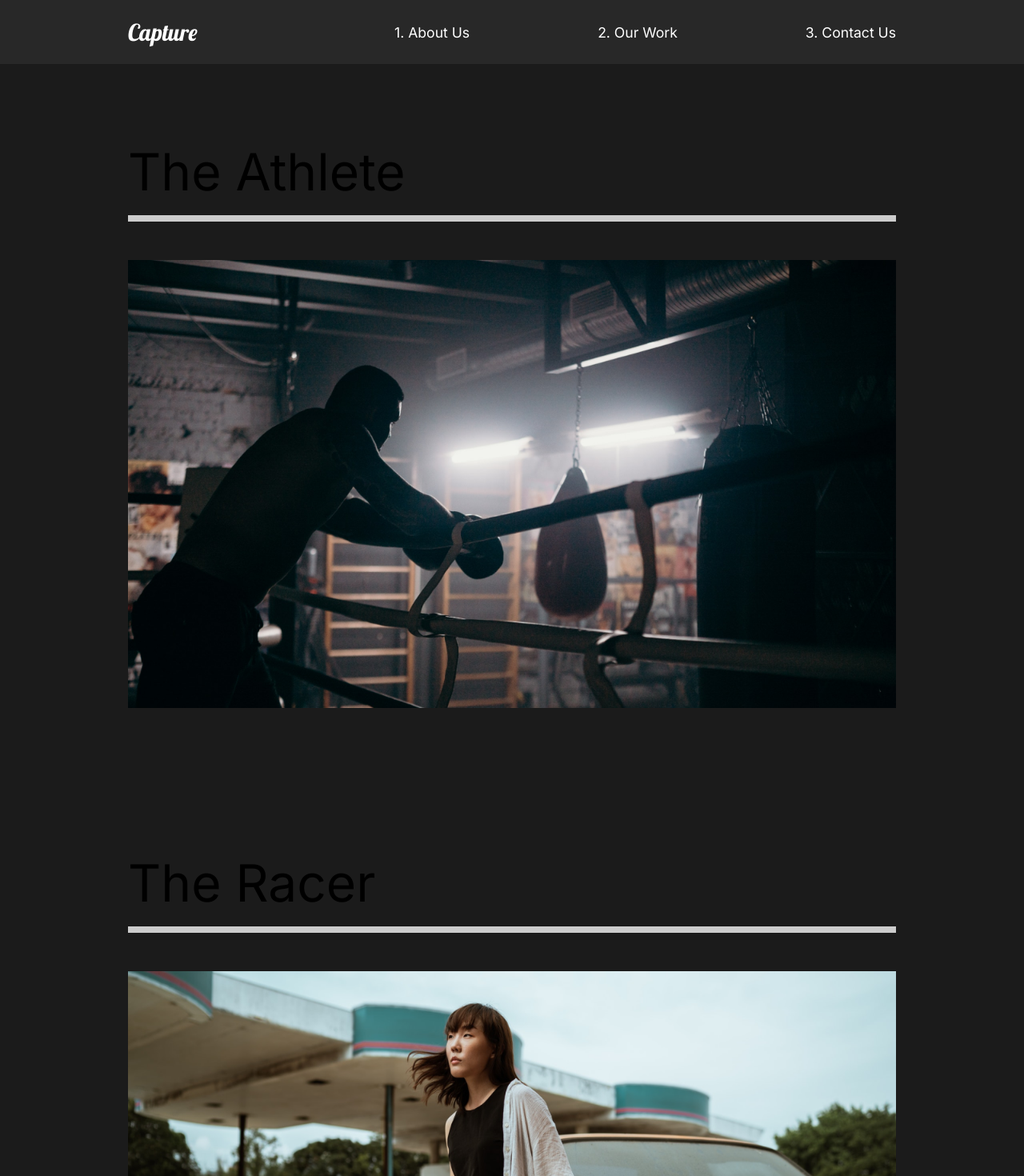
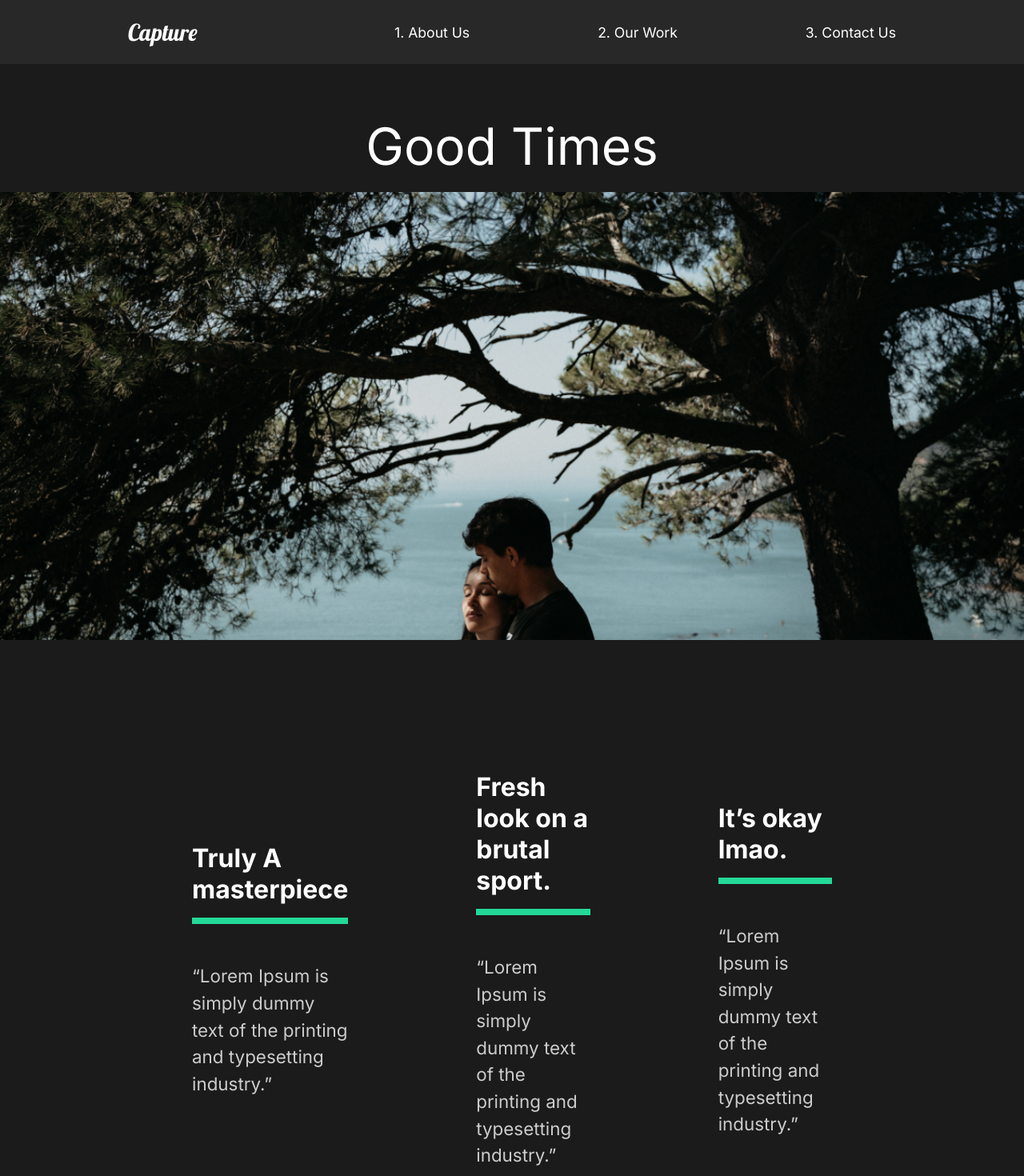
Before and after one commit to stjeandan-swc/course-ProjectTwo, a React (Create React App) app in the folder capture/: page /work/good-times in a window 1280 px wide. Shown: the top 1470 px of the page at 80% size. Built offline with nearby package versions, Linux system fonts and the light colour scheme.

Commit message:
added and styled a movie details page.

```diff
--- a/capture/src/App.js
+++ b/capture/src/App.js
@@ -7,6 +7,7 @@
 import AboutUs from './pages/AboutUs';
 import ContactUs from './pages/ContactUs';
 import OurWork from './pages/OurWork';
+import MovieDetail from './pages/MovieDetail';
 
 // Components
 import Nav from './components/Nav';
@@ -23,8 +24,11 @@
         <Route path='/' exact>
           <AboutUs />
         </Route>
-        <Route path='/work'>
+        <Route path='/work' exact>
           <OurWork />
+        </Route>
+        <Route path='/work/:id'>
+          <MovieDetail />
         </Route>
         <Route path='/contact'>
           <ContactUs />
--- /dev/null
+++ b/capture/src/movieState.js
@@ -0,0 +1,81 @@
+//Import Images
+import athlete from "./img/athlete-small.png";
+import goodtimes from "./img/goodtimes-small.png";
+import theracer from "./img/theracer-small.png";
+import athlete2 from "./img/athlete2.png";
+import goodtimes2 from "./img/good-times2.jpg";
+import theracer2 from "./img/the-racer2.jpg";
+
+export const MovieState = () => {
+  return [
+    {
+      title: "The Athlete",
+      mainImg: athlete,
+      secondaryImg: athlete2,
+      url: "/work/the-athlete",
+      awards: [
+        {
+          title: "Truly A masterpiece",
+          description:
+            "“Lorem Ipsum is simply dummy text of the printing and typesetting industry.”",
+        },
+        {
+          title: "Fresh look on a brutal sport.",
+          description:
+            "“Lorem Ipsum is simply dummy text of the printing and typesetting industry.”",
+        },
+        {
+          title: "It’s okay lmao.",
+          description:
+            "“Lorem Ipsum is simply dummy text of the printing and typesetting industry.”",
+        },
+      ],
+    },
+    {
+      title: "Good Times",
+      mainImg: goodtimes,
+      url: "/work/good-times",
+      secondaryImg: goodtimes2,
+      awards: [
+        {
+          title: "Truly A masterpiece",
+          description:
+            "“Lorem Ipsum is simply dummy text of the printing and typesetting industry.”",
+        },
+        {
+          title: "Fresh look on a brutal sport.",
+          description:
+            "“Lorem Ipsum is simply dummy text of the printing and typesetting industry.”",
+        },
+        {
+          title: "It’s okay lmao.",
+          description:
+            "“Lorem Ipsum is simply dummy text of the printing and typesetting industry.”",
+        },
+      ],
+    },
+    {
+      title: "The Racer",
+      mainImg: theracer,
+      url: "/work/the-racer",
+      secondaryImg: theracer2,
+      awards: [
+        {
+          title: "Truly A masterpiece",
+          description:
+            "“Lorem Ipsum is simply dummy text of the printing and typesetting industry.”",
+        },
+        {
+          title: "Fresh look on a brutal sport.",
+          description:
+            "“Lorem Ipsum is simply dummy text of the printing and typesetting industry.”",
+        },
+        {
+          title: "It’s okay lmao.",
+          description:
+            "“Lorem Ipsum is simply dummy text of the printing and typesetting industry.”",
+        },
+      ],
+    },
+  ];
+};
--- /dev/null
+++ b/capture/src/pages/MovieDetail.js
@@ -0,0 +1,116 @@
+import React, {useEffect, useState} from 'react';
+import styled from 'styled-components';
+import {useHistory} from 'react-router-dom';
+import {MovieState} from '../movieState';
+
+const MovieDetail = () => {
+
+    const history = useHistory();
+    const url = history.location.pathname;
+
+    // use States
+    const [movies, setMovies] = useState(MovieState);
+    const [movie, setMovie] = useState(null);
+
+    // use Effects
+    useEffect(() => {
+        const currentMovie = movies.filter((stateMovie) => stateMovie.url === url);
+        setMovie(currentMovie[0]);
+    }, [movies, url]);
+
+    return(
+        <>
+            {movie && (
+                <STYLE_DETAILS>
+                    <STYLE_HEADLINE>
+                        <h2>{movie.title}</h2>
+                        <img src={movie.mainImg} alt="movie"/>
+                    </STYLE_HEADLINE>
+                    <STYLE_AWARDS>
+                        {movie.awards.map((award) => (
+                            <Award title={award.title}
+                                description={award.description}
+                                key={award.title}
+                            />
+                        ))}
+                    </STYLE_AWARDS>
+                    <STYLE_IMAGE_DISPLAY>
+                        <img src={movie.secondaryImg} alt="a movie image"/>
+                    </STYLE_IMAGE_DISPLAY>
+                </STYLE_DETAILS>
+            )};
+        </>
+    );
+};
+
+const Award = ({title, description}) => {
+    return(
+        <STYLE_AWARD>
+            <h3>{title}</h3>
+            <div className='line'></div>
+            <p>{description}</p>
+        </STYLE_AWARD>
+    )
+};
+
+const STYLE_DETAILS = styled.div`
+    color: white;
+`;
+
+const STYLE_HEADLINE = styled.div`
+    min-height: 90vh;
+    padding-top: 20vh;
+    position: relative;
+
+    h2{
+        position: absolute;
+        top: 10%;
+        left: 50%;
+        transform: translate(-50%, -10%);
+    }
+
+    img{
+        width: 100%;
+        height: 70vh;
+        object-fit: cover;
+    }
+`;
+
+const STYLE_AWARDS = styled.div`
+    min-height: 80vh;
+    display: flex;
+    margin: 5rem 10rem;
+    align-items: center;
+    justify-content: space-around;
+`;
+
+const STYLE_AWARD = styled.div`
+    padding: 5rem;
+
+    h3{
+        font-size: 2rem;
+    }
+
+    p{
+        padding: 2rem 0rem;
+    }
+
+    .line{
+        width: 100%;
+        height: 0.5rem;
+        background: #23d997;
+        margin: 1rem 0rem;
+    }
+`;
+
+const STYLE_IMAGE_DISPLAY = styled.div`
+    min-height: 50vh;
+
+    img{
+        width: 100%;
+        height: 100vh;
+        object-fit: cover;
+    }
+`;
+
+export default MovieDetail;
--- a/capture/src/pages/OurWork.js
+++ b/capture/src/pages/OurWork.js
@@ -15,21 +15,21 @@
             <STYLE_MOVIE>
                 <h2>The Athlete</h2>
                 <div className="line"></div>
-                <Link>
+                <Link to='/work/the-athlete'>
                     <img src={athlete} alt="athlete"/>
                 </Link>
             </STYLE_MOVIE>
             <STYLE_MOVIE>
                 <h2>The Racer</h2>
                 <div className="line"></div>
-                <Link>
+                <Link to='/work/the-racer'>
                     <img src={theracer} alt="theracer"/>
                 </Link>
             </STYLE_MOVIE>
             <STYLE_MOVIE>
                 <h2>Good Times</h2>
                 <div className="line"></div>
-                <Link>
+                <Link to='/work/good-times'>
                     <img src={goodtimes} alt="goodtimes"/>
                 </Link>
             </STYLE_MOVIE>
```
Also changed, not shown: 1 other file (tests, documents, lock files or other folders).
